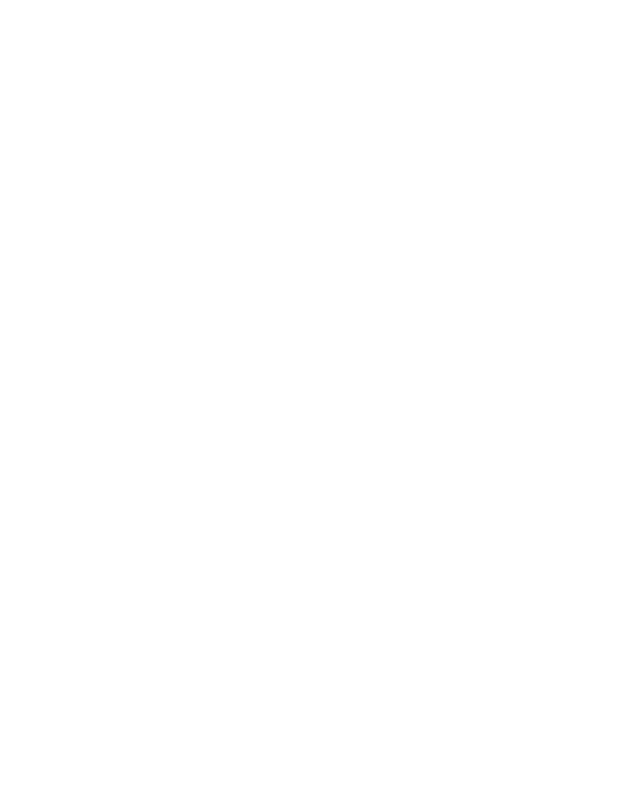
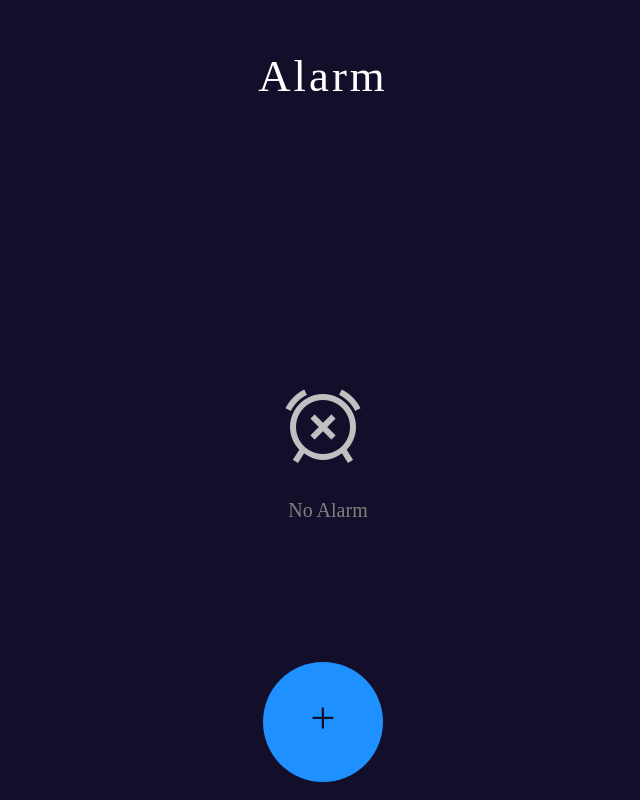
Before and after one commit to AshishLal07/AlarmClock, a plain HTML site: page alarmClock.html in a window 1280 px wide. Shown: the whole page, without its empty margins (317-957 px from the left). Drawn offline with Linux system fonts and the light colour scheme.

Commit message:
add change in Html

```diff
--- a/alarmClock.html
+++ b/alarmClock.html
@@ -4,8 +4,23 @@
 	<meta charset="utf-8">
 	<meta name="viewport" content="width=device-width, initial-scale=1">
 	<title>AlarmClock</title>
+	<link rel="stylesheet" href="alarm.css">
 </head>
 <body>
 
+<h1>Alarm</h1>
+<div id = "alarmBox">
+	<div id="empty"><img src="/Images/icons8-alarm-off-96 copy.png"><p>No Alarm</p></div>
+</div>
+<div id="addalarm">+</div>
+
+
+
+
+
+
+
+
+<script src="alarm.js"></script>
 </body>
 </html>
```
Also changed, not shown: Images/icons8-alarm-off-96 copy.png (added), Images/icons8-alarm-off-96.png (added), 2 other files.
